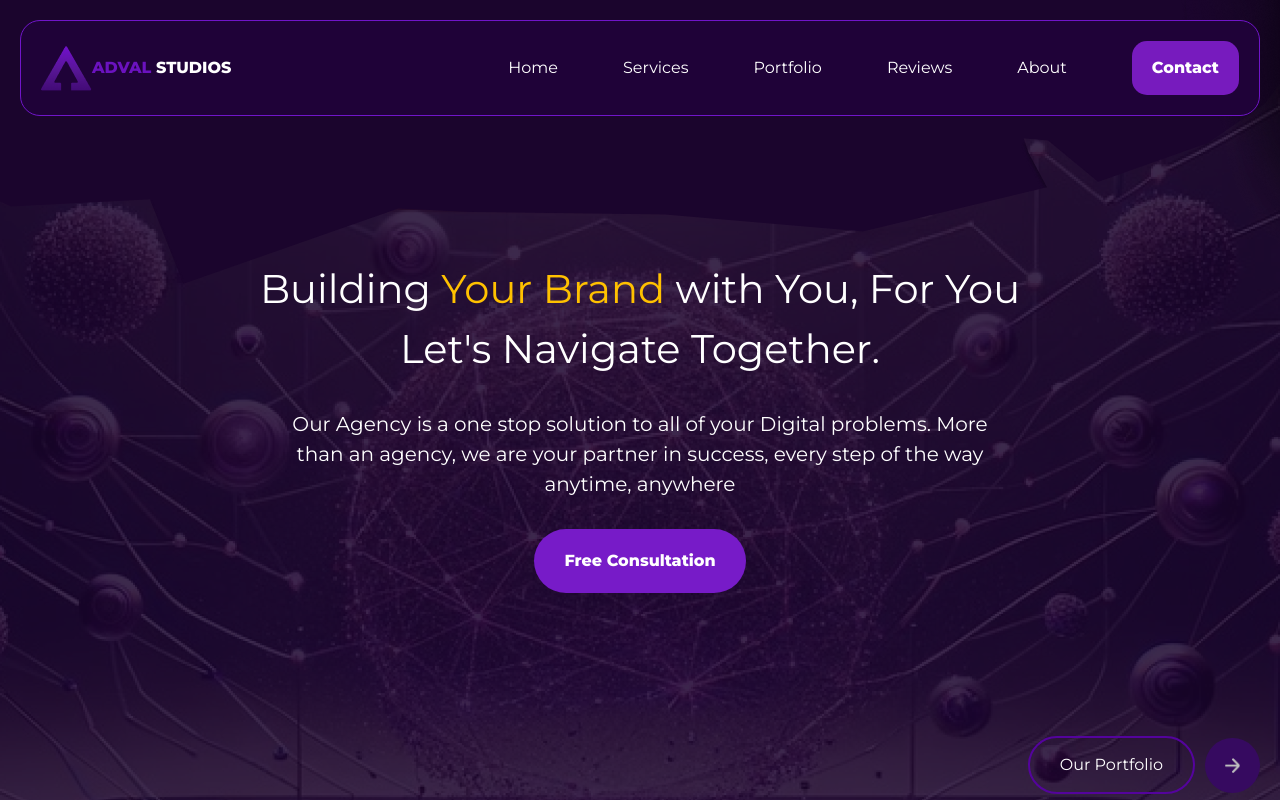
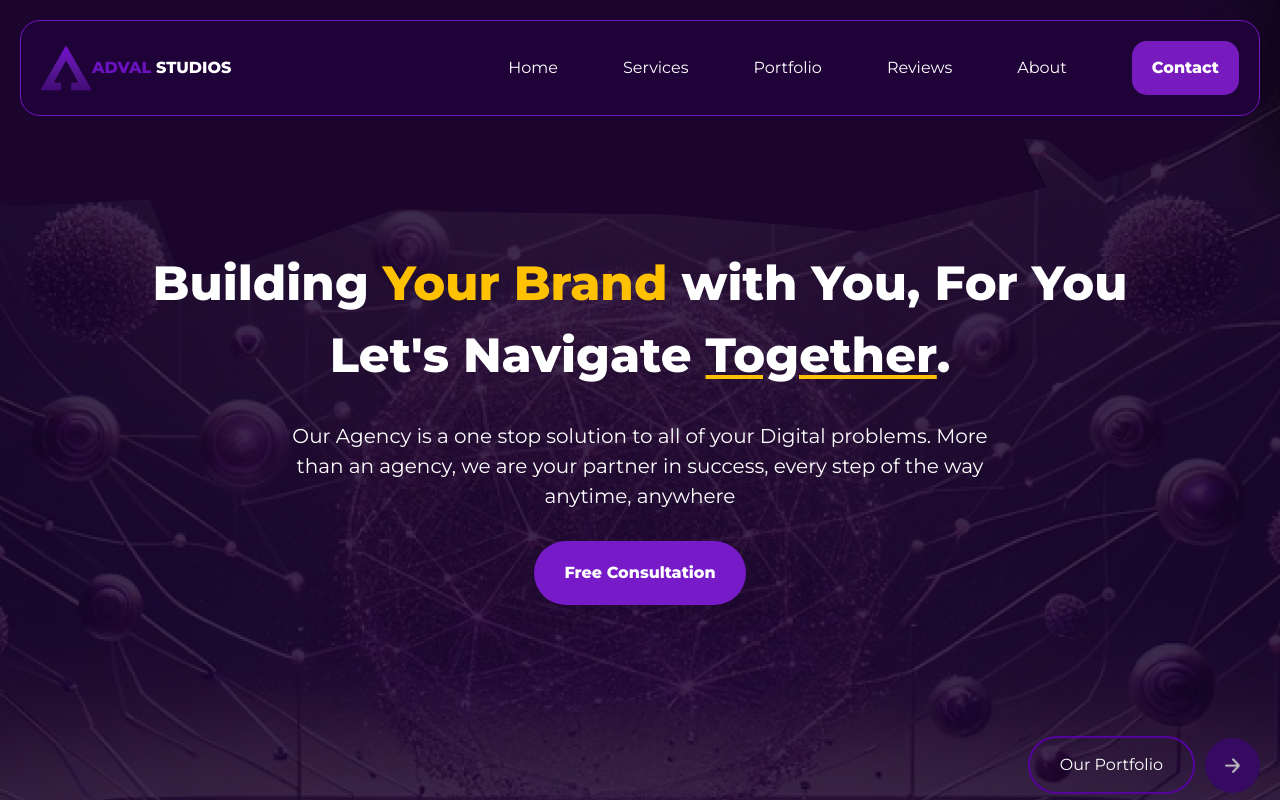
Before and after one commit to TartejBrothers/ADVAL-Portfolio, a React (Create React App) app: page / in a window 1280 px wide. Built offline with nearby package versions, Linux system fonts and the light colour scheme.

Commit message:
Updated: Homescreen Ui

```diff
--- a/package.json
+++ b/package.json
@@ -1,5 +1,5 @@
 {
-  "name": "sqcc",
+  "name": "ADVAL-Portfolio",
   "version": "0.1.0",
   "private": true,
   "dependencies": {
--- a/src/components/home.jsx
+++ b/src/components/home.jsx
@@ -33,7 +33,7 @@ export default function home() {
           <h1>
             Building <h1 className="colorYellow">Your Brand</h1> with You, For
             You <br />
-            Let's Navigate Together.
+            Let's Navigate <u>Together</u>.
           </h1>
           <p>
             Our Agency is a one stop solution to all of your Digital problems.
--- a/src/components/styles/home.css
+++ b/src/components/styles/home.css
@@ -71,8 +71,12 @@
 }
 
 .homecenter h1 {
+  font-weight: 800;
   display: inline;
-  font-size: 40px;
+  font-size: 48px;
+}
+.homecenter h1 u {
+  text-decoration-color: #ffc100;
 }
 .colorYellow {
   color: #ffc100;
```
